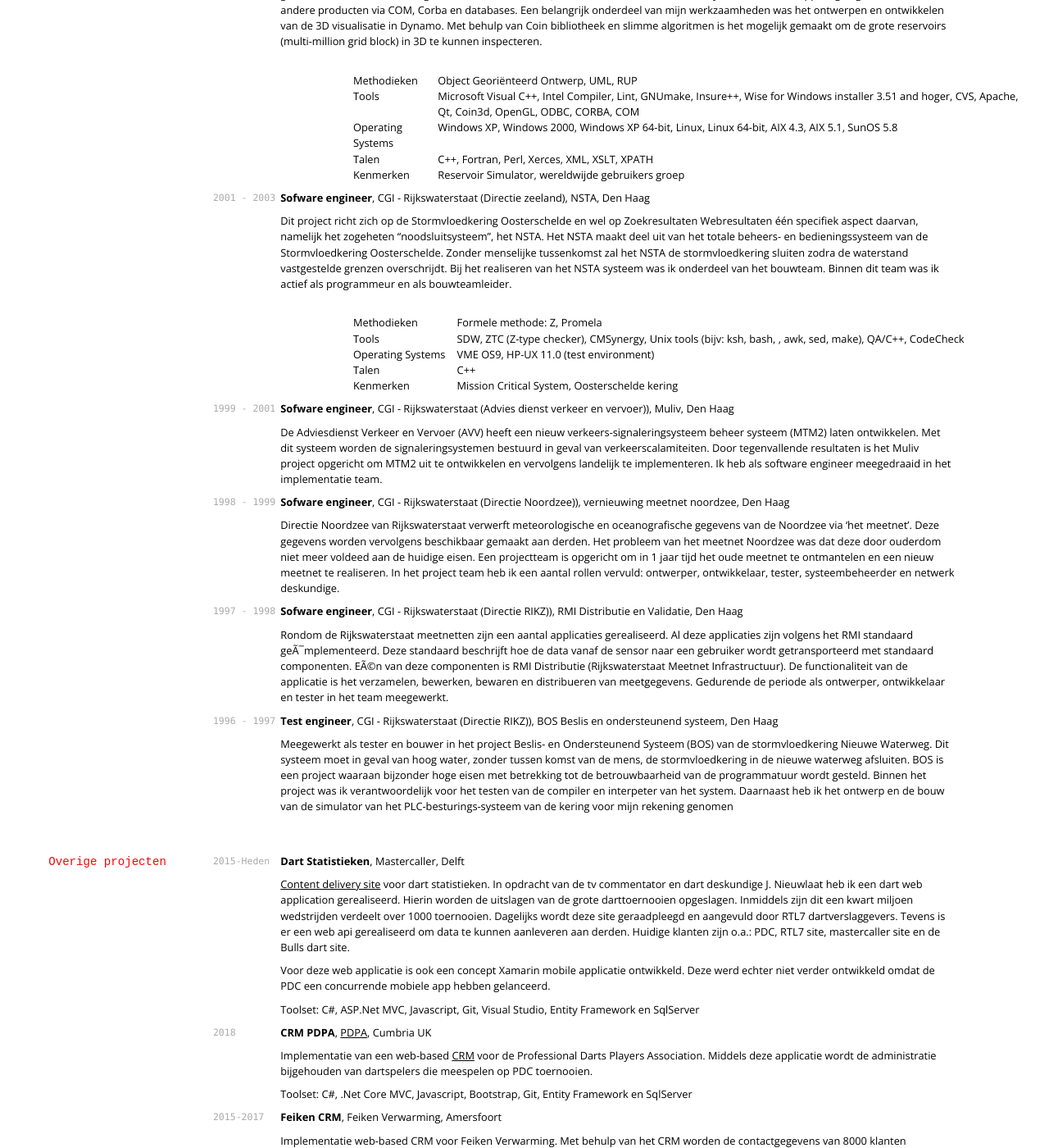
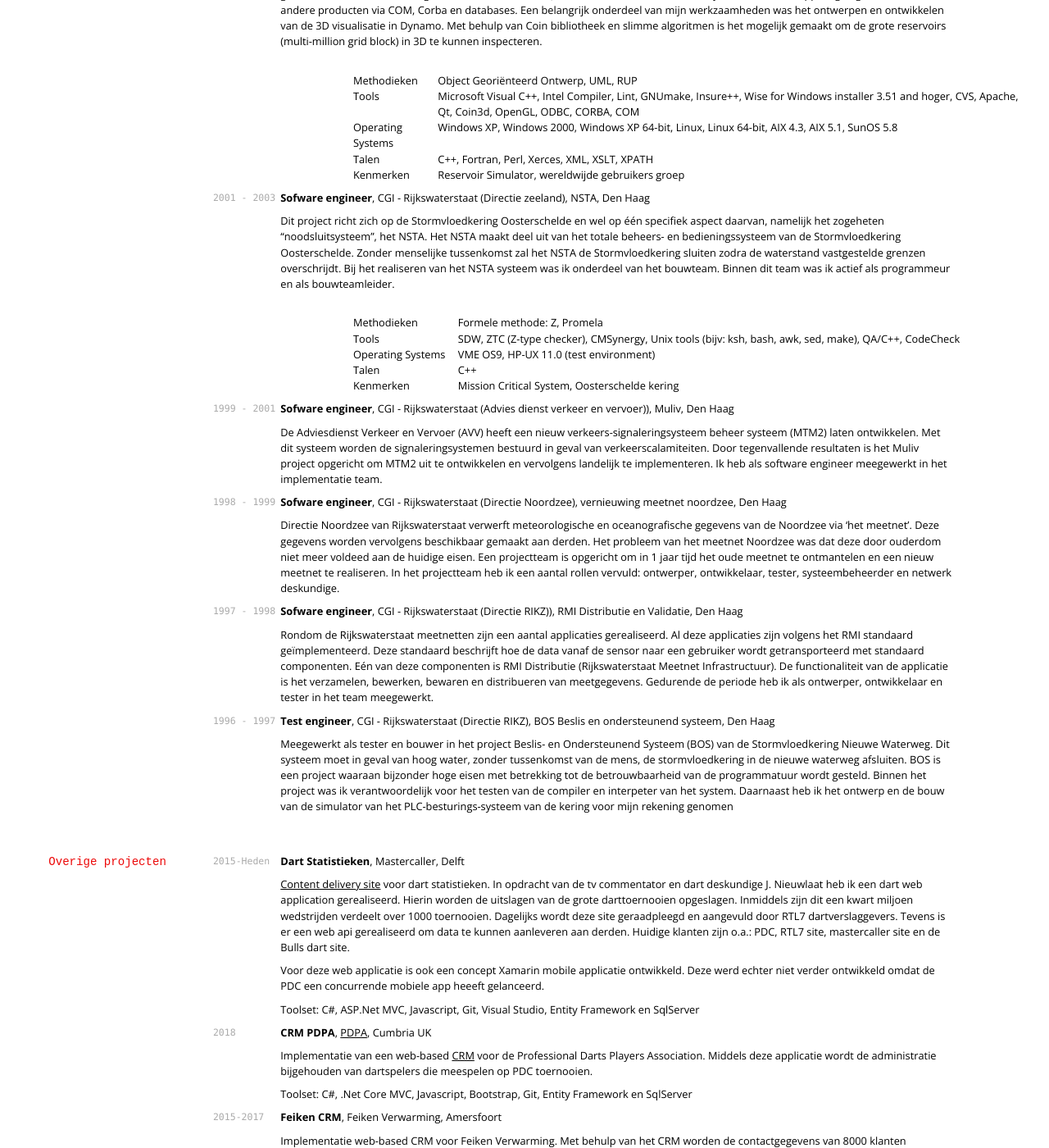
Before and after one commit to saschavv/markdown-cv, a Jekyll site: the page built from index.md, in a window 1280 px wide and 1400 px high, scrolled down 2001 px. Shown: the whole window at 82% size. Built offline with Jekyll 4.4.1, drawn with Linux system fonts in a browser that asks for light colours; nearby versions of some CDN libraries; some of the changed text lies outside the part shown.

Commit message:
kleine aanpassingen

```diff
--- a/index.md
+++ b/index.md
@@ -99,8 +99,7 @@ In het team was ik verantwoordelijk voor ontwerpwerk en belangrijke implementati
 `2003 - 2006`
 **Senior sofware engineer**, CGI - Shell (Exploration and Production), Dynamo, Rotterdam
 
-Shell Exploration and Production (EP) houdt zich bezig met de upstream activiteiten van Shell. Bij deze activiteiten wordt de applicatie Dynamo gebruikt door reservoir engineers voor het bestuderen van het dynamisch gedrag en eigenschappen van olie velden. Binnen het Dynamo ontwikkel team was ik werkzaam als ontwerper en ontwikkelaar. Gedurende deze periode is Dynamo op een hoger niveau gebracht door o.a.
-verbeteringen aan de architectuur, Qt GUI en de reken kern. Tevens zijn er een aantal koppelingen gerealiseerd naar andere producten via COM, Corba en databases. Een belangrijk onderdeel van mijn werkzaamheden was het ontwerpen en ontwikkelen van de 3D visualisatie in Dynamo. Met behulp van Coin bibliotheek en slimme algoritmen is het mogelijk gemaakt om de grote reservoirs (multi-million grid block) in 3D te kunnen inspecteren.
+Shell Exploration and Production (EP) houdt zich bezig met de upstream activiteiten van Shell. Bij deze activiteiten wordt de applicatie Dynamo gebruikt door reservoir engineers voor het bestuderen van het dynamisch gedrag en eigenschappen van olie velden. Binnen het Dynamo ontwikkel team was ik werkzaam als ontwerper en ontwikkelaar. Gedurende deze periode is Dynamo op een hoger niveau gebracht door o.a. verbeteringen aan de architectuur, Qt GUI en de reken kern. Tevens zijn er een aantal koppelingen gerealiseerd naar andere producten via COM, Corba en databases. Een belangrijk onderdeel van mijn werkzaamheden was het ontwerpen en ontwikkelen van de 3D visualisatie in Dynamo. Met behulp van Coin bibliotheek en slimme algoritmen is het mogelijk gemaakt om de grote reservoirs (multi-million grid block) in 3D te kunnen inspecteren.
 
 |||
 |-|-|
@@ -113,13 +112,12 @@ verbeteringen aan de architectuur, Qt GUI en de reken kern. Tevens zijn er een a
  `2001 - 2003`
 **Sofware engineer**, CGI - Rijkswaterstaat (Directie zeeland), NSTA, Den Haag
 
-Dit project richt zich op de Stormvloedkering Oosterschelde en wel op Zoekresultaten
-Webresultaten één specifiek aspect daarvan, namelijk het zogeheten "noodsluitsysteem", het NSTA. Het NSTA maakt deel uit van het totale beheers- en bedieningssysteem van de Stormvloedkering Oosterschelde. Zonder menselijke tussenkomst zal het NSTA de stormvloedkering sluiten zodra de waterstand vastgestelde grenzen overschrijdt. Bij het realiseren van het NSTA systeem was ik onderdeel van het bouwteam. Binnen dit team was ik actief als programmeur en als bouwteamleider.
+Dit project richt zich op de Stormvloedkering Oosterschelde en wel op één specifiek aspect daarvan, namelijk het zogeheten "noodsluitsysteem", het NSTA. Het NSTA maakt deel uit van het totale beheers- en bedieningssysteem van de Stormvloedkering Oosterschelde. Zonder menselijke tussenkomst zal het NSTA de Stormvloedkering sluiten zodra de waterstand vastgestelde grenzen overschrijdt. Bij het realiseren van het NSTA systeem was ik onderdeel van het bouwteam. Binnen dit team was ik actief als programmeur en als bouwteamleider.
 
 |||
 |-|-|
 | Methodieken | Formele methode: Z, Promela |
-| Tools | SDW, ZTC (Z-type checker), CMSynergy, Unix tools (bijv: ksh, bash, , awk, sed, make), QA/C++, CodeCheck |
+| Tools | SDW, ZTC (Z-type checker), CMSynergy, Unix tools (bijv: ksh, bash, awk, sed, make), QA/C++, CodeCheck |
 | Operating Systems | VME OS9, HP-UX 11.0 (test environment) |
 | Talen | C++ |
 | Kenmerken | Mission Critical System, Oosterschelde kering |
@@ -128,23 +126,22 @@ Webresultaten één specifiek aspect daarvan, namelijk het zogeheten "noodsluits
 `1999 - 2001`
 **Sofware engineer**, CGI - Rijkswaterstaat (Advies dienst verkeer en vervoer)), Muliv, Den Haag
 
-De Adviesdienst Verkeer en Vervoer (AVV) heeft een nieuw verkeers-signaleringsysteem beheer systeem (MTM2) laten ontwikkelen. Met dit systeem worden de signaleringsystemen bestuurd in geval van verkeerscalamiteiten. Door tegenvallende resultaten is het Muliv project opgericht om MTM2 uit te ontwikkelen en vervolgens landelijk te implementeren. Ik heb als software engineer meegedraaid in het implementatie team.
+De Adviesdienst Verkeer en Vervoer (AVV) heeft een nieuw verkeers-signaleringsysteem beheer systeem (MTM2) laten ontwikkelen. Met dit systeem worden de signaleringsystemen bestuurd in geval van verkeerscalamiteiten. Door tegenvallende resultaten is het Muliv project opgericht om MTM2 uit te ontwikkelen en vervolgens landelijk te implementeren. Ik heb als software engineer meegewerkt in het implementatie team.
 
  `1998 - 1999`
-**Sofware engineer**, CGI - Rijkswaterstaat (Directie Noordzee)), vernieuwing meetnet noordzee, Den Haag
+**Sofware engineer**, CGI - Rijkswaterstaat (Directie Noordzee), vernieuwing meetnet noordzee, Den Haag
 
-Directie Noordzee van Rijkswaterstaat verwerft meteorologische en oceanografische gegevens van de Noordzee via 'het meetnet'. Deze gegevens worden vervolgens beschikbaar gemaakt aan derden. Het probleem van het meetnet Noordzee was dat deze door ouderdom niet meer voldeed aan de huidige eisen. Een projectteam is opgericht om
-in 1 jaar tijd het oude meetnet te ontmantelen en een nieuw meetnet te realiseren. In het project team heb ik een aantal rollen vervuld: ontwerper, ontwikkelaar, tester, systeembeheerder en netwerk deskundige.
+Directie Noordzee van Rijkswaterstaat verwerft meteorologische en oceanografische gegevens van de Noordzee via 'het meetnet'. Deze gegevens worden vervolgens beschikbaar gemaakt aan derden. Het probleem van het meetnet Noordzee was dat deze door ouderdom niet meer voldeed aan de huidige eisen. Een projectteam is opgericht om in 1 jaar tijd het oude meetnet te ontmantelen en een nieuw meetnet te realiseren. In het projectteam heb ik een aantal rollen vervuld: ontwerper, ontwikkelaar, tester, systeembeheerder en netwerk deskundige.
 
 `1997 - 1998`
 **Sofware engineer**, CGI - Rijkswaterstaat (Directie RIKZ)), RMI Distributie en Validatie, Den Haag
 
-Rondom de Rijkswaterstaat meetnetten zijn een aantal applicaties gerealiseerd. Al deze applicaties zijn volgens het RMI standaard geÃ¯mplementeerd. Deze standaard beschrijft hoe de data vanaf de sensor naar een gebruiker wordt getransporteerd met standaard componenten. EÃ©n van deze componenten is RMI Distributie (Rijkswaterstaat Meetnet Infrastructuur). De functionaliteit van de applicatie is het verzamelen, bewerken, bewaren en distribueren van meetgegevens. Gedurende de periode als ontwerper, ontwikkelaar en tester in het team meegewerkt.
+Rondom de Rijkswaterstaat meetnetten zijn een aantal applicaties gerealiseerd. Al deze applicaties zijn volgens het RMI standaard geïmplementeerd. Deze standaard beschrijft hoe de data vanaf de sensor naar een gebruiker wordt getransporteerd met standaard componenten. Eén van deze componenten is RMI Distributie (Rijkswaterstaat Meetnet Infrastructuur). De functionaliteit van de applicatie is het verzamelen, bewerken, bewaren en distribueren van meetgegevens. Gedurende de periode heb ik als ontwerper, ontwikkelaar en tester in het team meegewerkt.
 
 `1996 - 1997`
-**Test engineer**, CGI - Rijkswaterstaat (Directie RIKZ)), BOS Beslis en ondersteunend systeem, Den Haag
+**Test engineer**, CGI - Rijkswaterstaat (Directie RIKZ), BOS Beslis en ondersteunend systeem, Den Haag
 
-Meegewerkt als tester en bouwer in het project Beslis- en Ondersteunend Systeem (BOS) van de stormvloedkering Nieuwe Waterweg. Dit systeem moet in geval van hoog water, zonder tussen komst van de mens, de stormvloedkering in de nieuwe waterweg afsluiten. BOS is een project waaraan bijzonder hoge eisen met betrekking tot de betrouwbaarheid van de programmatuur wordt gesteld. Binnen het project was ik verantwoordelijk voor het testen van de compiler en interpeter van het system. Daarnaast heb ik het ontwerp en de bouw van de simulator van het PLC-besturings-systeem van de kering voor mijn rekening genomen
+Meegewerkt als tester en bouwer in het project Beslis- en Ondersteunend Systeem (BOS) van de Stormvloedkering Nieuwe Waterweg. Dit systeem moet in geval van hoog water, zonder tussenkomst van de mens, de stormvloedkering in de nieuwe waterweg afsluiten. BOS is een project waaraan bijzonder hoge eisen met betrekking tot de betrouwbaarheid van de programmatuur wordt gesteld. Binnen het project was ik verantwoordelijk voor het testen van de compiler en interpeter van het system. Daarnaast heb ik het ontwerp en de bouw van de simulator van het PLC-besturings-systeem van de kering voor mijn rekening genomen
 
 ## Overige projecten
 
@@ -153,7 +150,7 @@ Meegewerkt als tester en bouwer in het project Beslis- en Ondersteunend Systeem
 
 <a href="https://stats.idarts.nl">Content delivery site</a> voor dart statistieken. In opdracht van de tv commentator en dart deskundige J. Nieuwlaat heb ik een dart web application gerealiseerd. Hierin worden de uitslagen van de grote darttoernooien opgeslagen. Inmiddels zijn dit een kwart miljoen wedstrijden verdeelt over 1000 toernooien. Dagelijks wordt deze site geraadpleegd en aangevuld door RTL7 dartverslaggevers. Tevens is er een web api gerealiseerd om data te kunnen aanleveren aan derden. Huidige klanten zijn o.a.: PDC, RTL7 site, mastercaller site en de Bulls dart site.
 
-Voor deze web applicatie is ook een concept Xamarin mobile applicatie ontwikkeld. Deze werd echter niet verder ontwikkeld omdat de PDC een concurrende mobiele app hebben gelanceerd.
+Voor deze web applicatie is ook een concept Xamarin mobile applicatie ontwikkeld. Deze werd echter niet verder ontwikkeld omdat de PDC een concurrende mobiele app heeeft gelanceerd.
 
 Toolset: C#, ASP.Net MVC, Javascript, Git, Visual Studio, Entity Framework en SqlServer
 
```
Also changed, not shown: other parts of index.md (+12 -12 lines).
